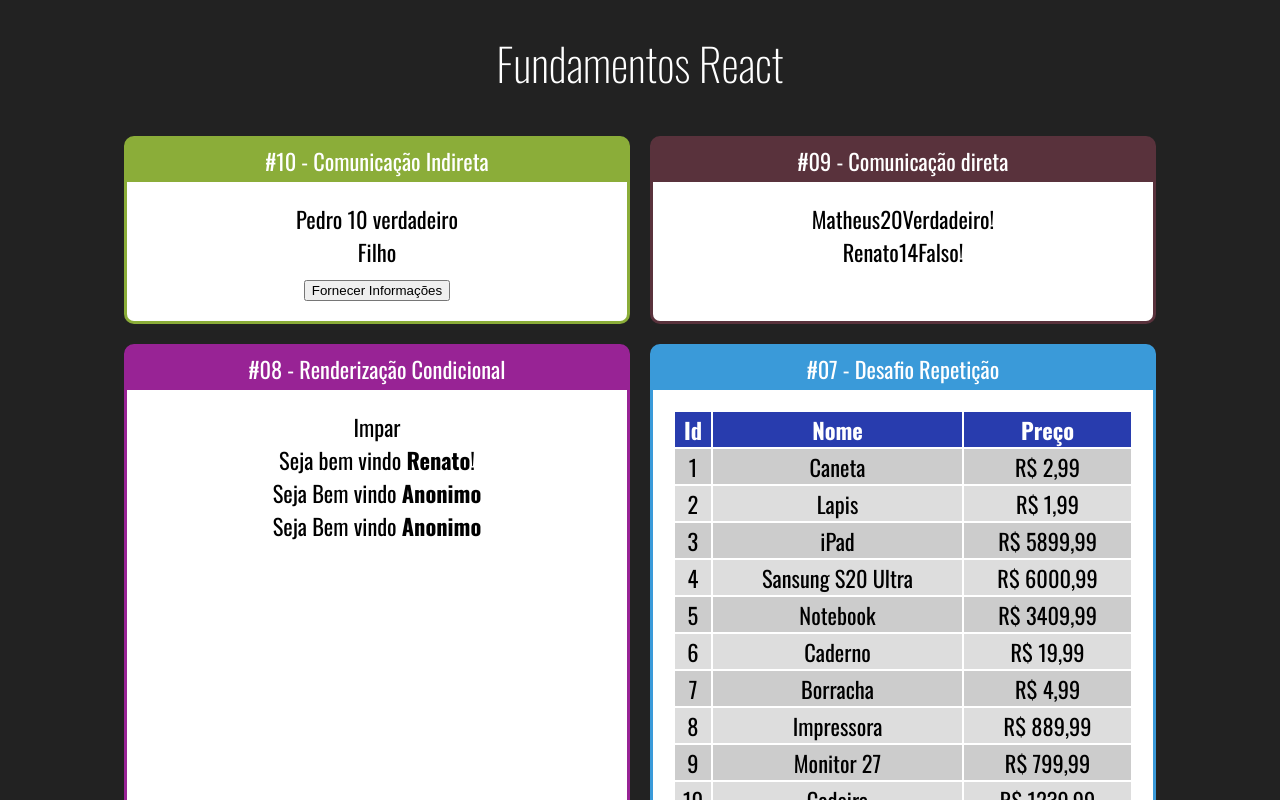
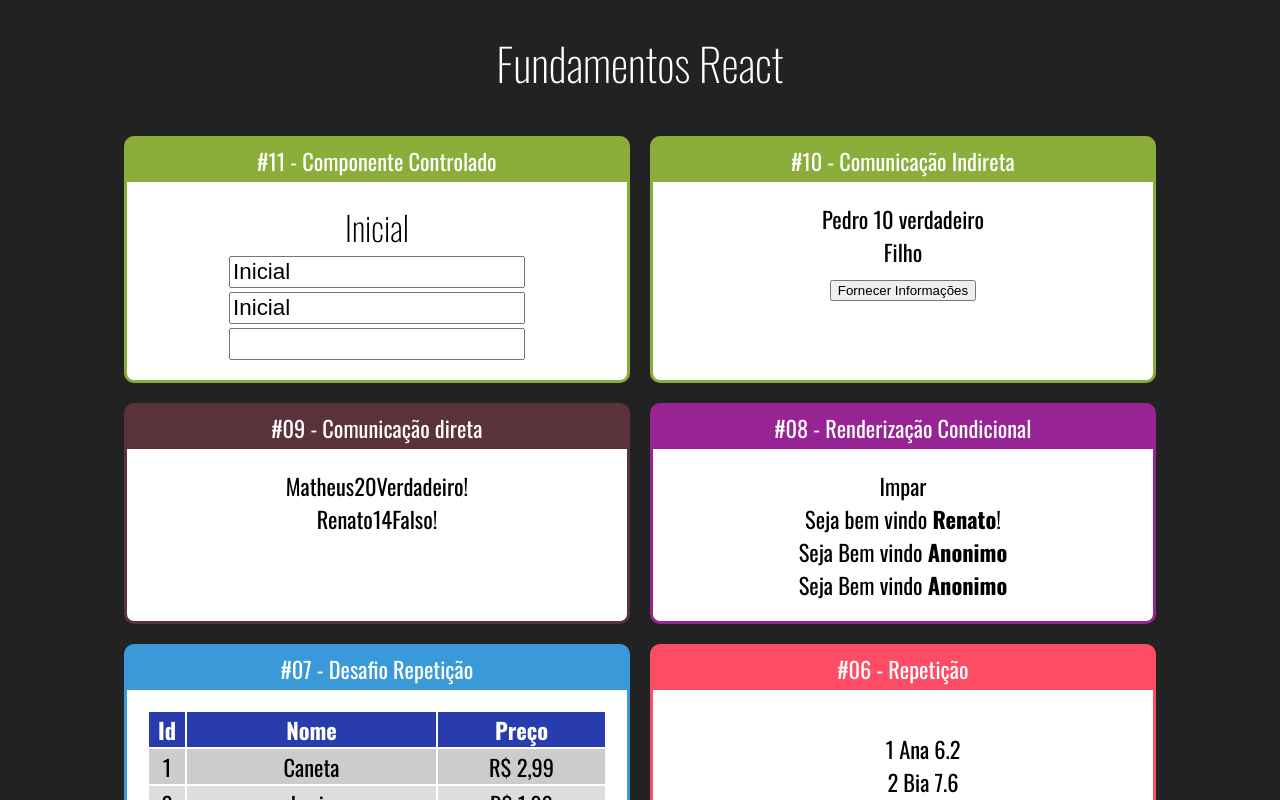
Before and after one commit to renatolobo1/Curso-react, a React (Create React App) app: page / in a window 1280 px wide. Shown: the top 800 px of the page. Built offline with nearby package versions, Linux system fonts and the light colour scheme.

Commit message:
Aula Componente controlado

```diff
--- a/src/App.jsx
+++ b/src/App.jsx
@@ -3,6 +3,7 @@
 
 import Card from './components/layout/Card';
 
+import Input from './components/formulario/Input';
 import IndiretaPai from './components/cominicacao/IndiretaPai';
 import DiretaPai from './components/cominicacao/DiretaPai';
 import UsuarioInfo from './components/condicional/UsuarioInfo';
@@ -20,6 +21,10 @@
   <div className="App">
     <h1> Fundamentos React </h1>
     <div className="Cards">
+
+     <Card titulo="#11 - Componente Controlado" color="#8BAD39">
+        <Input></Input>
+      </Card>
 
       <Card titulo="#10 - Comunicação Indireta" color="#8BAD39">
         <IndiretaPai></IndiretaPai>
--- /dev/null
+++ b/src/components/formulario/Input.jsx
@@ -0,0 +1,25 @@
+import React, {useState} from 'react';
+
+import "./input.css";
+
+export default props => {
+
+  const [valor, setValor] = useState('Inicial')
+
+  function quandoMudar(e) {
+    setValor(e.target.value)
+
+  }
+
+  return (
+    <div className="Input">
+      <h2>{valor}</h2>
+      <div>
+        <input  value={valor} onChange={quandoMudar} />
+        <input  value={valor} readOnly />
+        <input  value={undefined} />
+      </div>
+    </div>
+
+  );
+};
--- /dev/null
+++ b/src/components/formulario/input.css
@@ -0,0 +1,3 @@
+.Input input {
+  font-size: 1.4rem;
+}
```
